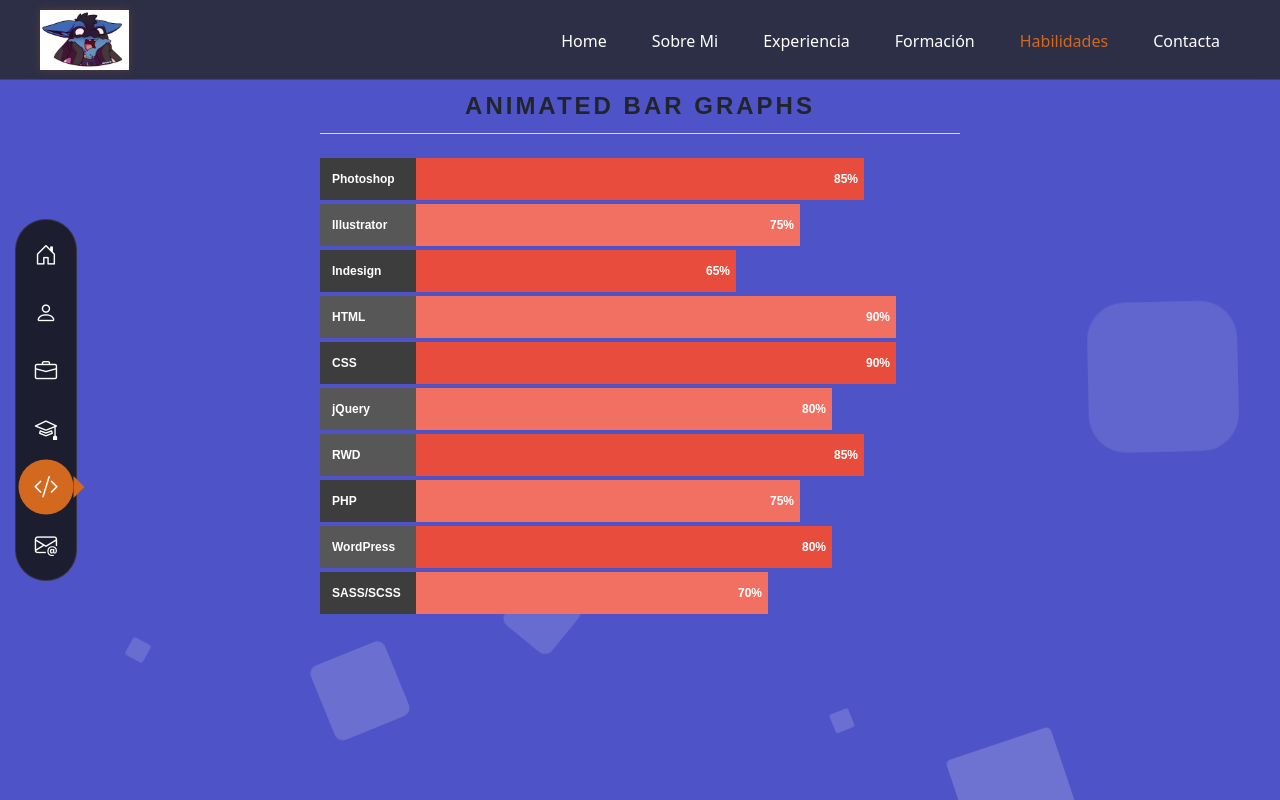
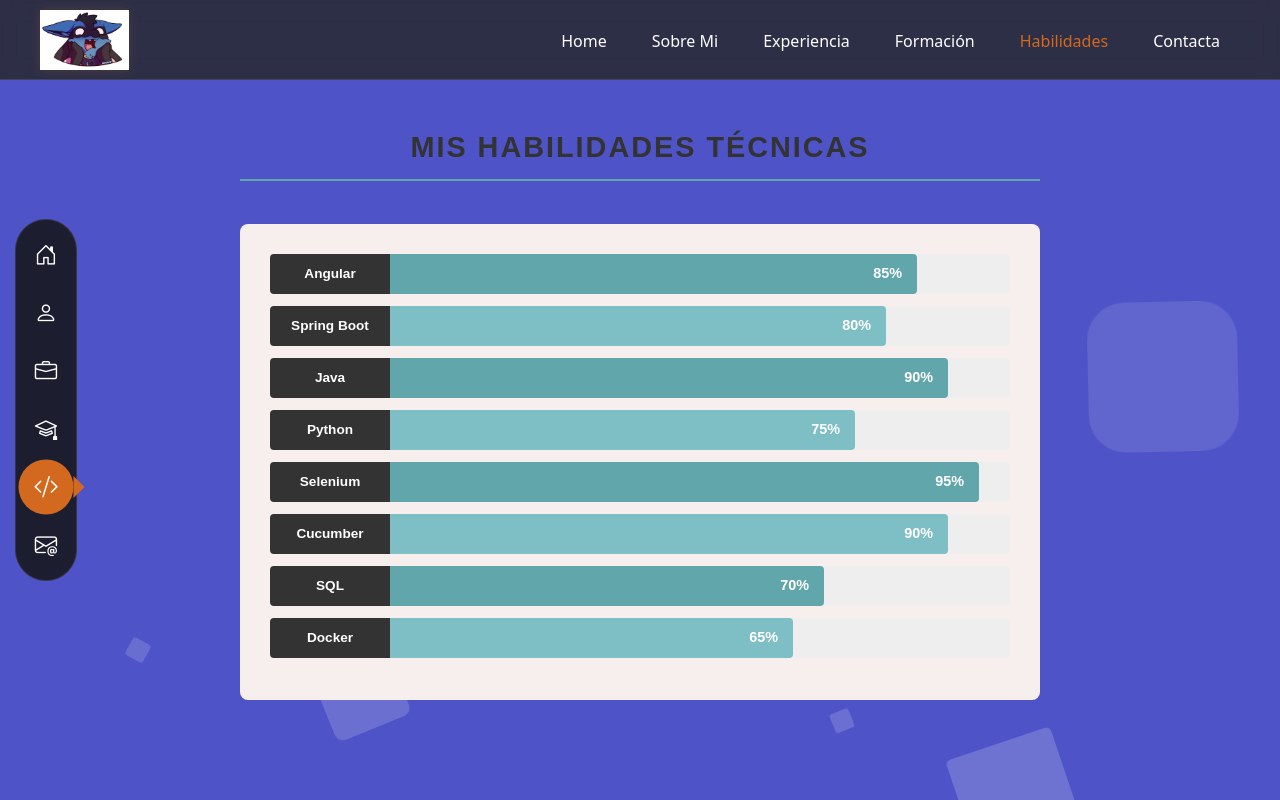
Before and after one commit to JaviLira/portfolio, an Angular app: page /habilidades in a window 1280 px wide. Built offline with nearby package versions, Linux system fonts and the light colour scheme.

Commit message:
actualizacion de estilos habilidades

```diff
--- a/src/app/pages/habilidades/habilidades.css
+++ b/src/app/pages/habilidades/habilidades.css
@@ -1,67 +1,95 @@
-
-
 :host {
   --font-sans: 'Montserrat', sans-serif;
-  --red: #e74c3c;
-  --red-light: #f17062; /* Equivalente a lighten(10%) */
-  --dark: #3d3d3d;
-  --dark-light: #575757; /* Equivalente a lighten(10%) */
+  --accent: #61A6AB;
+  --accent-light: #7dbfc4;
+  --dark: #333;
 }
 
 .wrap {
-  width: 50%;
-  margin: 0 auto;
+  width: 90%;
+  max-width: 800px;
+  margin: 50px auto;
   font-family: var(--font-sans);
 }
 
 h1 {
-  font-weight: bold;
+  font-weight: 600;
   text-align: center;
-  font-size: 1.5em;
-  padding: .5em 0;
-  margin-bottom: 1em;
-  border-bottom: 1px solid #dadada;
-  letter-spacing: 3px;
+  font-size: 1.8em;
+  padding-bottom: .5em;
+  margin-bottom: 1.5em;
+  border-bottom: 2px solid var(--accent);
+  color: var(--dark);
   text-transform: uppercase;
+  letter-spacing: 2px;
 }
 
-.bar {
-  background: var(--red);
-  width: 0;
-  margin: .25em 0;
-  color: #fff;
-  position: relative;
-  /* La transición se aplica cuando Angular cambia el ancho */
-  transition: width 2s cubic-bezier(0.1, 0, 0.1, 1);
-  clear: both;
+.holder {
+  background: #f7efed;
+  padding: 30px;
+  border-radius: 8px;
+}
+
+.bar-wrapper {
   display: flex;
   align-items: center;
-  box-sizing: border-box;
+  margin-bottom: 12px;
+  height: 40px;
+  width: 100%;
 }
 
-/* Colores alternos para las barras */
-.bar:nth-of-type(2n) {
-  background: var(--red-light);
+.label {
+  width: 120px;
+  min-width: 120px;
+  background: var(--dark);
+  color: white;
+  height: 100%;
+  display: flex;
+  align-items: center;
+  justify-content: center;
+  font-weight: bold;
+  font-size: 0.85em;
+  border-radius: 4px 0 0 4px;
 }
 
-.bar .label {
-  font-size: .75em;
-  padding: 1em;
-  background: var(--dark);
-  width: 8em;
-  display: inline-block;
-  z-index: 2;
-  font-weight: bold;
-  box-sizing: border-box;
+.progress-bg {
+  flex-grow: 1;
+  background: #eee;
+  height: 100%;
+  border-radius: 0 4px 4px 0;
+  position: relative;
+  overflow: hidden; /* Asegura que la barra no se salga del radio del borde */
 }
 
-.bar .label.light {
-  background: var(--dark-light);
+.bar-fill {
+  height: 100%;
+  background: var(--accent);
+  width: 0;
+  transition: width 2s cubic-bezier(0.1, 0, 0.1, 1);
+  display: flex;
+  align-items: center;
+  justify-content: flex-end;
+  border-radius: 0 4px 4px 0;
 }
 
-.bar .count {
-  position: absolute;
-  right: .5em;
-  font-size: .75em;
+/* Color alterno para filas pares */
+.bar-wrapper:nth-of-type(2n) .bar-fill {
+  background: var(--accent-light);
+}
+
+.count {
+  color: white;
+  font-size: 0.9em;
   font-weight: bold;
+  padding-right: 15px;
+  white-space: nowrap;
 }
+
+/* Responsivo */
+@media (max-width: 600px) {
+  .label {
+    width: 90px;
+    min-width: 90px;
+    font-size: 0.75em;
+  }
+}
--- a/src/app/pages/habilidades/habilidades.html
+++ b/src/app/pages/habilidades/habilidades.html
@@ -1,24 +1,20 @@
 <div class="wrap">
-  <h1>Animated Bar Graphs</h1>
+  <h1>Mis Habilidades Técnicas</h1>
   <div class="holder">
+    @for (skill of skills; track skill.name; let i = $index) {
+      <div class="bar-wrapper">
+        <span class="label">{{ skill.name }}</span>
 
-    @for (skill of skills; track skill.name; let i = $index) {
-      <div class="bar"
-           [style.width]="animated ? skill.percent + '%' : '0%'"
-           [style.transition-delay]="(i * 100) + 'ms'">
-
-        <span class="label" [class.light]="skill.isLight">
-          {{ skill.name }}
-        </span>
-
-        <!-- Reemplazamos *ngIf por @if -->
-        @if (animated) {
-          <span class="count">
-            {{ skill.percent }}%
-          </span>
-        }
+        <div class="progress-bg">
+          <div class="bar-fill"
+               [style.width]="animated ? skill.percent + '%' : '0%'"
+               [style.transition-delay]="(i * 100) + 'ms'">
+            @if (animated) {
+              <span class="count">{{ skill.percent }}%</span>
+            }
+          </div>
+        </div>
       </div>
     }
-
   </div>
 </div>
--- a/src/app/pages/habilidades/habilidades.ts
+++ b/src/app/pages/habilidades/habilidades.ts
@@ -1,33 +1,33 @@
 import { Component, OnInit } from '@angular/core';
-interface Skill {
-  name: string;
-  percent: number;
-  isLight?: boolean;
-}
+import { CommonModule } from '@angular/common';
+import { ChangeDetectorRef } from '@angular/core';
+
 @Component({
   selector: 'app-habilidades',
-  imports: [],
+  standalone: true,
+  imports: [CommonModule],
   templateUrl: './habilidades.html',
   styleUrl: './habilidades.css',
 })
 export class Habilidades implements OnInit {
   public animated = false;
+  constructor(private cd: ChangeDetectorRef) {}
 
-  public skills: Skill[] = [
-    { name: 'Photoshop', percent: 85 },
-    { name: 'Illustrator', percent: 75, isLight: true },
-    { name: 'Indesign', percent: 65 },
-    { name: 'HTML', percent: 90, isLight: true },
-    { name: 'CSS', percent: 90 },
-    { name: 'jQuery', percent: 80, isLight: true },
-    { name: 'RWD', percent: 85, isLight: true },
-    { name: 'PHP', percent: 75 },
-    { name: 'WordPress', percent: 80, isLight: true },
-    { name: 'SASS/SCSS', percent: 70 }
+  public skills = [
+    { name: 'Angular', percent: 85 },
+    { name: 'Spring Boot', percent: 80 },
+    { name: 'Java', percent: 90 },
+    { name: 'Python', percent: 75 },
+    { name: 'Selenium', percent: 95 },
+    { name: 'Cucumber', percent: 90 },
+    { name: 'SQL', percent: 70 },
+    { name: 'Docker', percent: 65 }
   ];
 
-  ngOnInit() {
-    // Disparamos la animación tras un breve delay
-    setTimeout(() => this.animated = true, 500);
-  }
+ngOnInit() {
+  setTimeout(() => {
+    this.animated = true;
+    this.cd.detectChanges(); // Fuerza a Angular a ver el cambio de ancho
+  }, 300);
 }
+}
```
